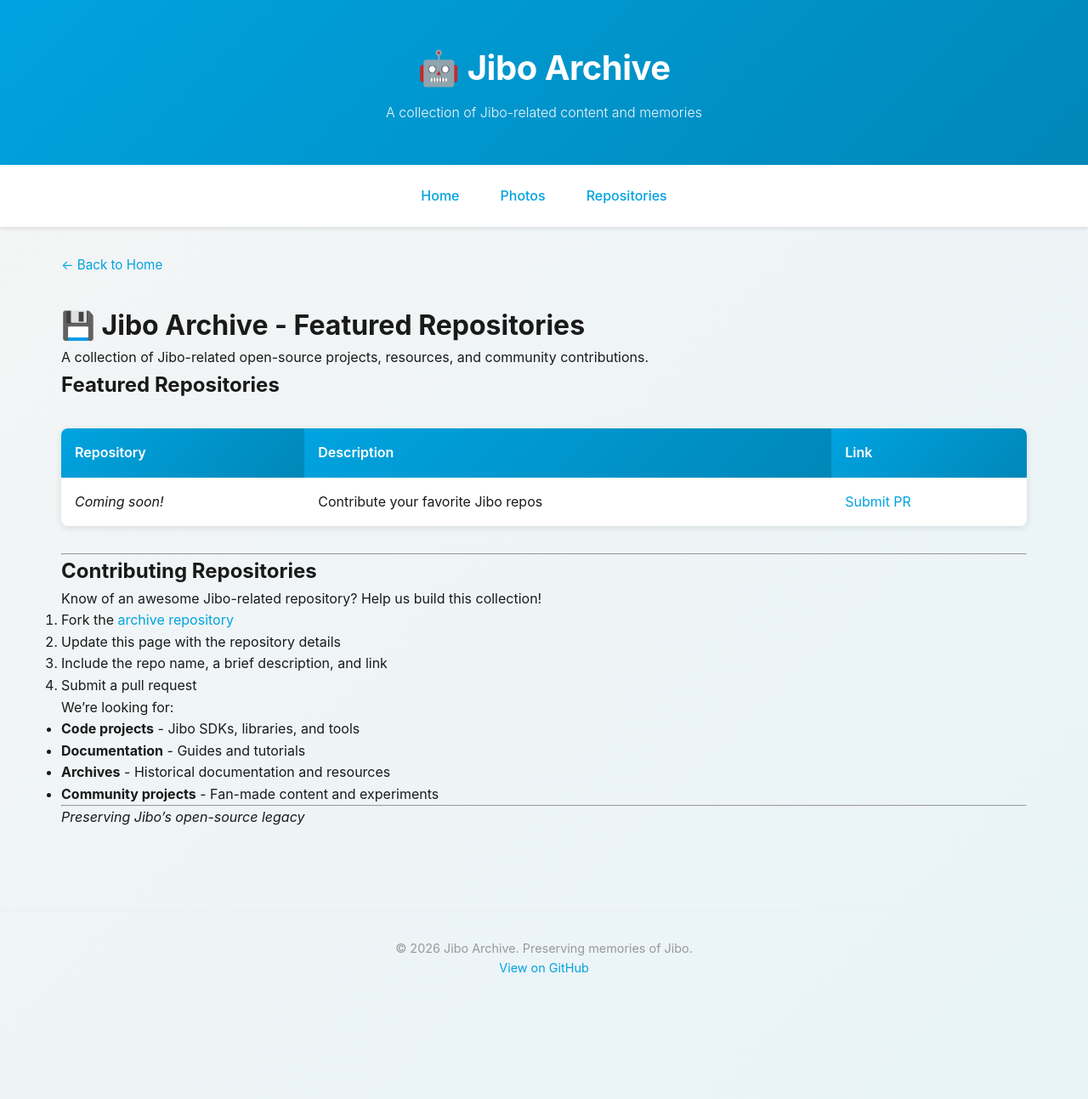
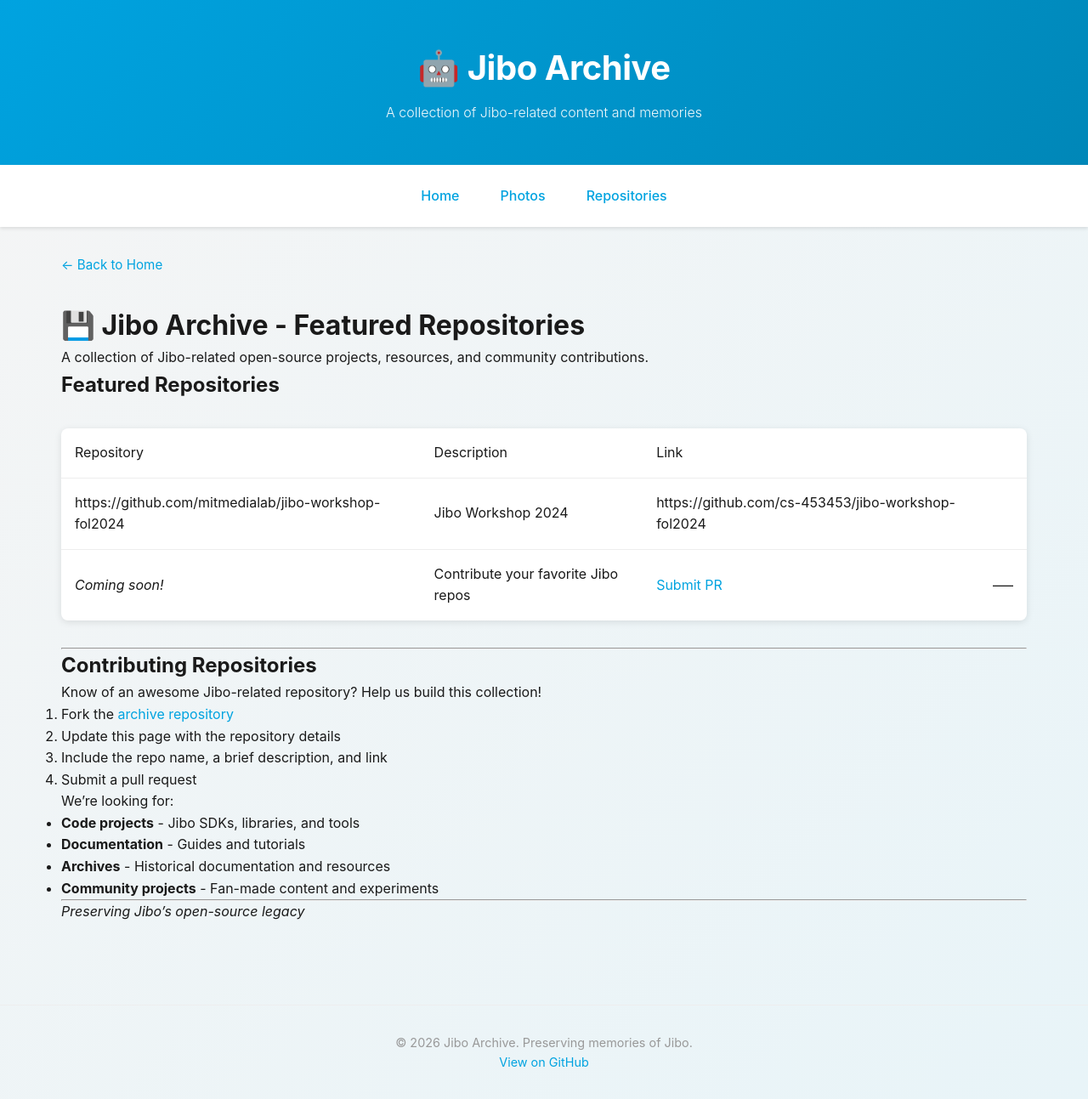
Before and after one commit to cs-453453/jibo-archive, a Jekyll site: the page built from repos/index.md, in a window 1280 px wide and 1293 px high. Shown: the whole window at 85% size. Built offline with Jekyll 4.4.1, drawn with Linux system fonts in a browser that asks for light colours.

Commit message:
Update featured repositories section in index.md

```diff
--- a/repos/index.md
+++ b/repos/index.md
@@ -14,8 +14,8 @@ A collection of Jibo-related open-source projects, resources, and community cont
 ## Featured Repositories
 
 | Repository | Description | Link |
-|------------|-------------|------|
-| *Coming soon!* | Contribute your favorite Jibo repos | [Submit PR](https://github.com/cs-453453/jibo-archive) |
+|https://github.com/mitmedialab/jibo-workshop-fol2024|Jibo Workshop 2024|https://github.com/cs-453453/jibo-workshop-fol2024
+| *Coming soon!* | Contribute your favorite Jibo repos | [Submit PR](https://github.com/cs-453453/jibo-archive) | -----|
 
 ---
 
```
